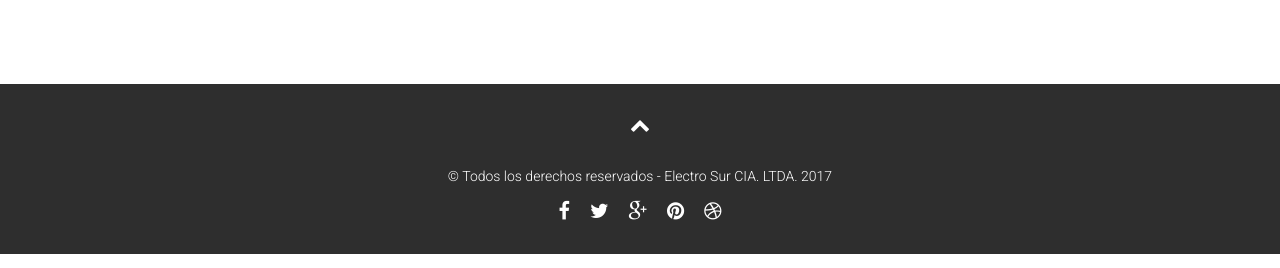
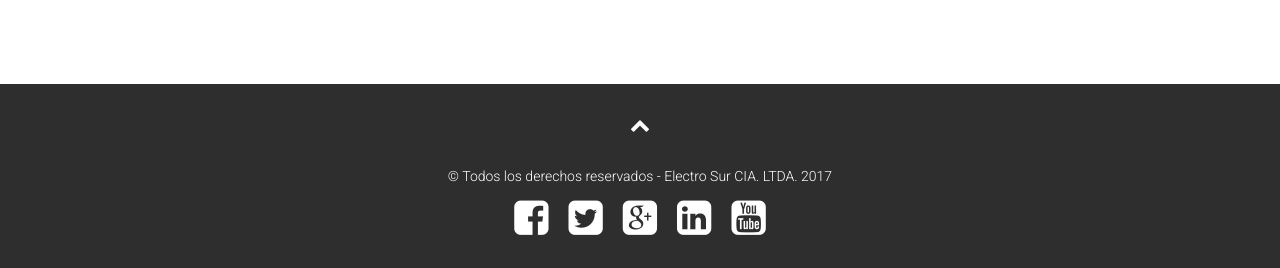
Before and after one commit to Joselo24/Electrosur, a PHP site: page / in a window 1280 px wide. Shown: the part 5552-5820 px from the top of the page. Run offline with PHP 8.4, Linux system fonts and the light colour scheme.

Commit message:
lo de hoy viernes

```diff
--- a/index.html
+++ b/index.html
@@ -3,9 +3,9 @@
 <head>
     <meta charset="utf-8">
     <meta name="viewport" content="width=device-width, initial-scale=1.0">
-    <meta name="description" content="Electro Sur - Ecuador, Telefonía y Electricidad, Energía Eléctrica y Telecomunicaciones, Regletas de Conexión y Corte, Herrajes para redes de cobre y de fibra óptica, Empalmes para redes de cobre y de fibra óptica, Cintas de Vinil y Conectores, Seguridad Industria">
+    <meta name="description" content="Electro Sur - Ecuador, Telecomunicaciones y Electricidad, Energía Eléctrica y Telecomunicaciones, Regletas de Conexión y Corte, Herrajes para redes de cobre y de fibra óptica, Empalmes para redes de cobre y de fibra óptica, Cintas de Vinil y Conectores, Seguridad Industria">
     <meta name="autor" content="José Catagua">
-    <title>Electro Sur - Ecuador, Telefonía y Electricidad, Energía Eléctrica y Telecomunicaciones, Regletas de Conexión y Corte, Herrajes para redes de cobre y de fibra óptica, Empalmes para redes de cobre y de fibra óptica, Cintas de Vinil y Conectores, Seguridad Industria</title>
+    <title>Electro Sur - Ecuador, Telecomunicaciones y Electricidad, Energía Eléctrica y Telecomunicaciones, Regletas de Conexión y Corte, Herrajes para redes de cobre y de fibra óptica, Empalmes para redes de cobre y de fibra óptica, Cintas de Vinil y Conectores, Seguridad Industria</title>
     <!-- core CSS -->
     <link href="css/bootstrap.min.css" rel="stylesheet">
     <link href="css/font-awesome.min.css" rel="stylesheet">
--- a/index.php
+++ b/index.php
@@ -886,87 +886,6 @@
             <div class="col-sm-12 wow fadeInUp">
                 <a><img class="img-responsive" src="images/provedores/Collage-proveedores.png"></a>
             </div>
-
-
-            <!-- Proveedores Principales ->
-            <div class="container">
-              <div class='row'>
-                <div class='col-md-12'>
-                  <div class="carousel slide media-carousel" id="media">
-                    <div class="carousel-inner">
-                      <div class="item  active">
-                        <div class="row">
-                          <div class="col-md-2">
-                            <a class="thumbnail" href="#"><img alt="" src="images/provedores/3M-Logo1.png"></a>
-                          </div>
-                          <div class="col-md-2">
-                            <a class="thumbnail" href="#"><img alt="" src="images/provedores/corning-logo1.png"></a>
-                          </div>
-                          <div class="col-md-2">
-                            <a class="thumbnail" href="#"><img alt="" src="images/provedores/Logo-Band-It1.png"></a>
-                          </div>
-                          <div class="col-md-2">
-                            <a class="thumbnail" href="#"><img alt="" src="images/provedores/SICHERT-logo1.png"></a>
-                          </div>
-                          <div class="col-md-2">
-                            <a class="thumbnail" href="#"><img alt="" src="images/provedores/3M-Logo1.png"></a>
-                          </div>
-                          <div class="col-md-2">
-                            <a class="thumbnail" href="#"><img alt="" src="images/provedores/corning-logo1.png"></a>
-                          </div>
-                        </div>
-                      </div>
-                      <div class="item">
-                        <div class="row">
-                          <div class="col-md-2">
-                            <a class="thumbnail" href="#"><img alt="" src="images/provedores/wpt-logo1.png"></a>
-                          </div>
-                          <div class="col-md-2">
-                            <a class="thumbnail" href="#"><img alt="" src="http://placehold.it/150x150"></a>
-                          </div>
-                          <div class="col-md-2">
-                            <a class="thumbnail" href="#"><img alt="" src="http://placehold.it/150x150"></a>
-                          </div>
-                          <div class="col-md-2">
-                            <a class="thumbnail" href="#"><img alt="" src="http://placehold.it/150x150"></a>
-                          </div>
-                          <div class="col-md-2">
-                            <a class="thumbnail" href="#"><img alt="" src="images/provedores/3M-Logo1.png"></a>
-                          </div>
-                          <div class="col-md-2">
-                            <a class="thumbnail" href="#"><img alt="" src="images/provedores/corning-logo1.png"></a>
-                          </div>
-                        </div>
-                      </div>
-                      <div class="item">
-                        <div class="row">
-                          <div class="col-md-2">
-                            <a class="thumbnail" href="#"><img alt="" src="http://placehold.it/150x150"></a>
-                          </div>
-                          <div class="col-md-2">
-                            <a class="thumbnail" href="#"><img alt="" src="http://placehold.it/150x150"></a>
-                          </div>
-                          <div class="col-md-2">
-                            <a class="thumbnail" href="#"><img alt="" src="http://placehold.it/150x150"></a>
-                          </div>
-                          <div class="col-md-2">
-                            <a class="thumbnail" href="#"><img alt="" src="http://placehold.it/150x150"></a>
-                          </div>
-                          <div class="col-md-2">
-                            <a class="thumbnail" href="#"><img alt="" src="images/provedores/3M-Logo1.png"></a>
-                          </div>
-                          <div class="col-md-2">
-                            <a class="thumbnail" href="#"><img alt="" src="images/provedores/corning-logo1.png"></a>
-                          </div>
-                        </div>
-                      </div>
-                    </div>
-                    <a data-slide="prev" href="#media" class="left carousel-control">‹</a>
-                    <a data-slide="next" href="#media" class="right carousel-control">›</a>
-                  </div>
-                </div>
-              </div>
-            </div><!- FIN / Proveedores Principales -->
         </div><!--/.container-->
     </section>  <!--/#features Principales Proveedores -->
 
@@ -1096,11 +1015,11 @@
                     </p>
 
                     <ul class="social-icons text-center">
-                        <li><a target="_blank" href="https://www.facebook.com/Electro-Sur-303527456508685/"><i class="fa fa-facebook"></i></a></li>
-                        <li><a href="#"><i class="fa fa-twitter"></i></a></li>
-                        <li><a href="#"><i class="fa fa-google-plus"></i></a></li>
-                        <li><a href="#"><i class="fa fa-pinterest"></i></a></li>
-                        <li><a href="#"><i class="fa fa-dribbble"></i></a></li>
+                        <li><a target="_blank" href="https://www.facebook.com/Electro-Sur-303527456508685/"><i class="fa fa-facebook-square fa-2x"></i></a></li>
+                        <li><a href="#"><i class="fa fa-twitter-square fa-2x"></i></a></li>
+                        <li><a href="#"><i class="fa fa-google-plus-square fa-2x"></i></a></li>
+                        <li><a href="#"><i class="fa fa-linkedin-square fa-2x"></i></a></li>
+                        <li><a href="#"><i class="fa fa-youtube-square fa-2x"></i></a></li>
                     </ul>
                 </div>
             </div>
```
Also changed, not shown: images/slider/perfil.png (added), 1 other file.
